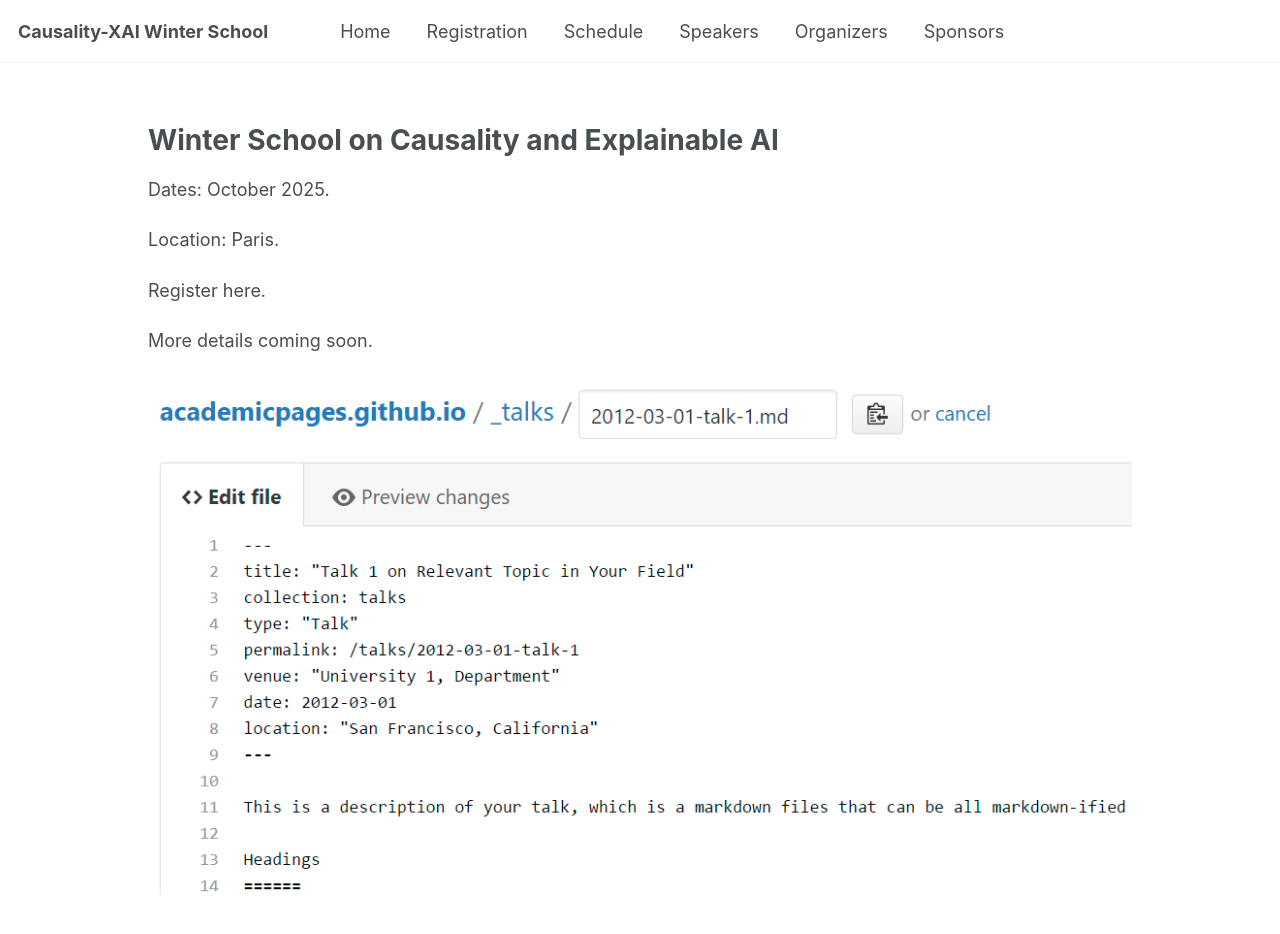
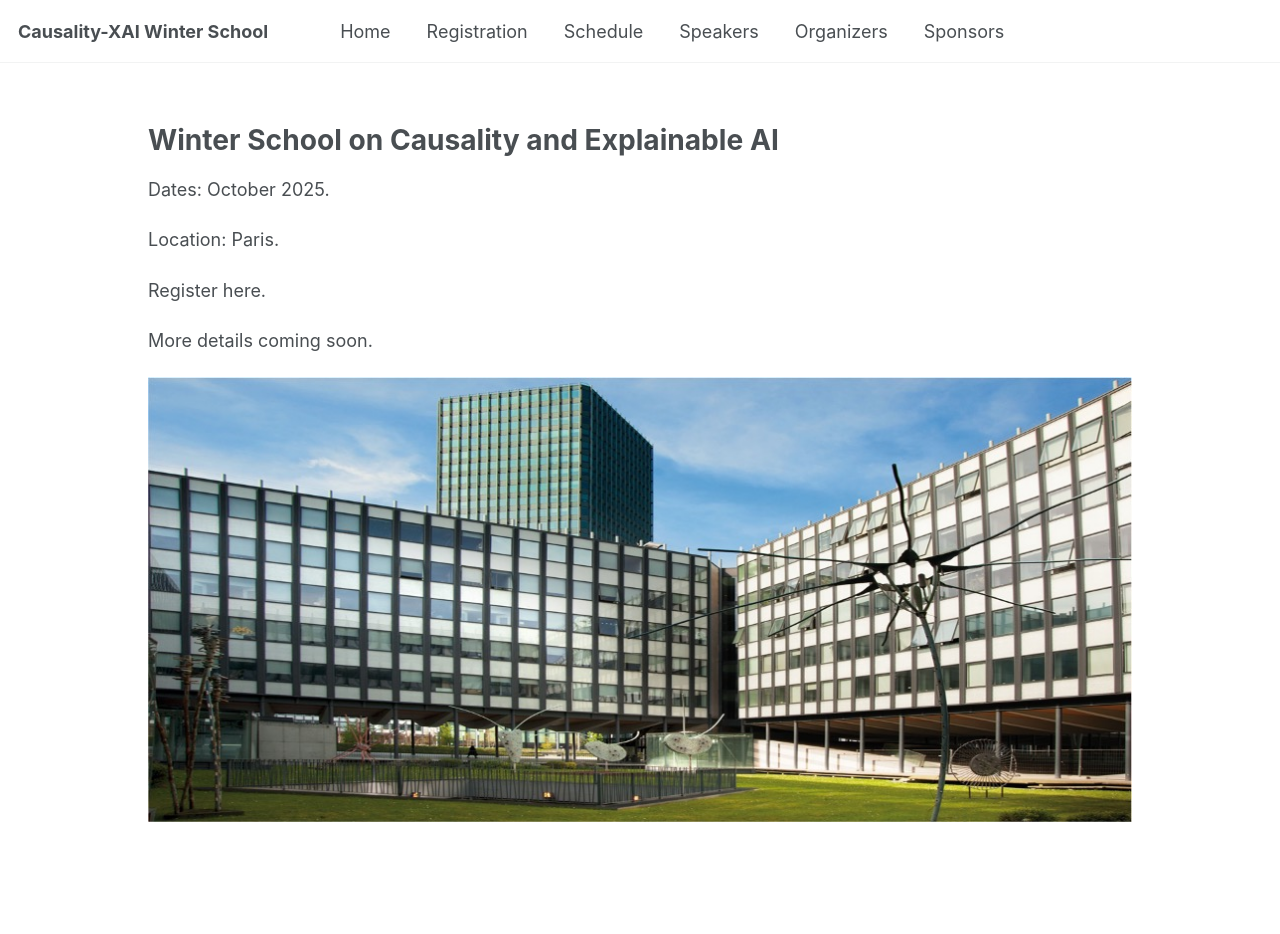
Before and after one commit to XAI-Winter-School/xai-winter-school.github.io, a Jekyll site: the page built from _pages/about.md, in a window 1280 px wide and 1080 px high. Shown: the top 934 px of the window. Built offline with Jekyll 4.4.1, drawn with Linux system fonts in a browser that asks for light colours.

Commit message:
Update about.md

```diff
--- a/_pages/about.md
+++ b/_pages/about.md
@@ -18,4 +18,4 @@ Register here.
 
 More details coming soon.
 
-![Editing a markdown file for a talk](/images/editing-talk.png)
+![the location is nice!](/assets/acces_campus_pierre_et_marie_curie_r.jpg)
```
